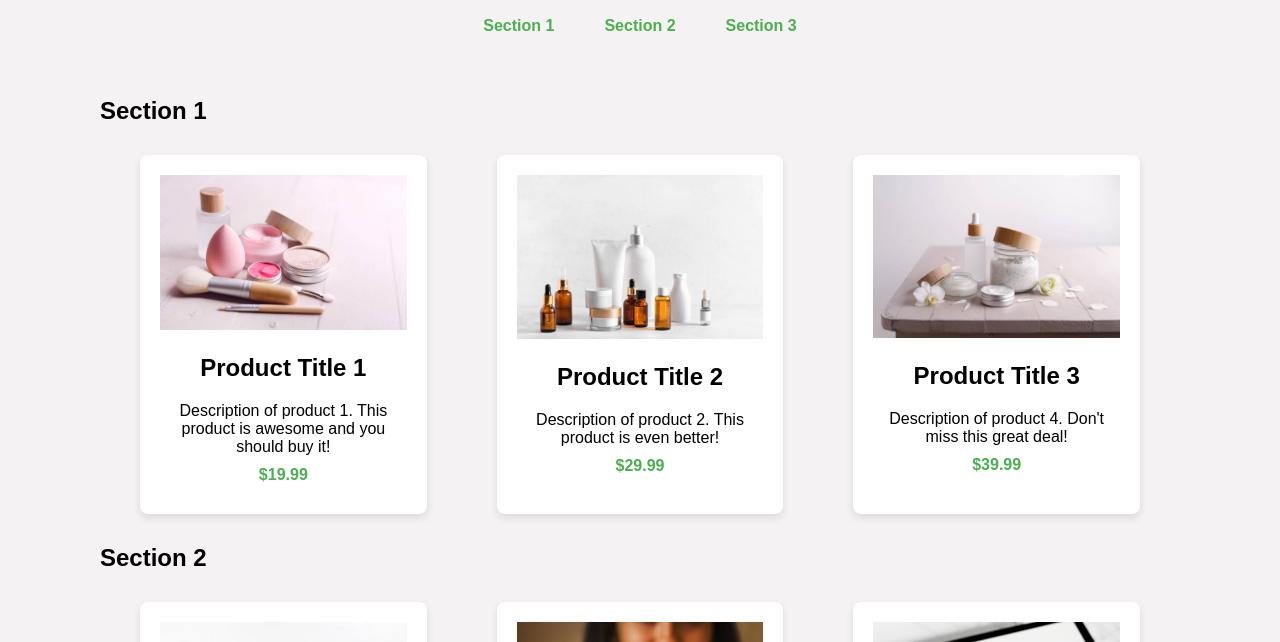
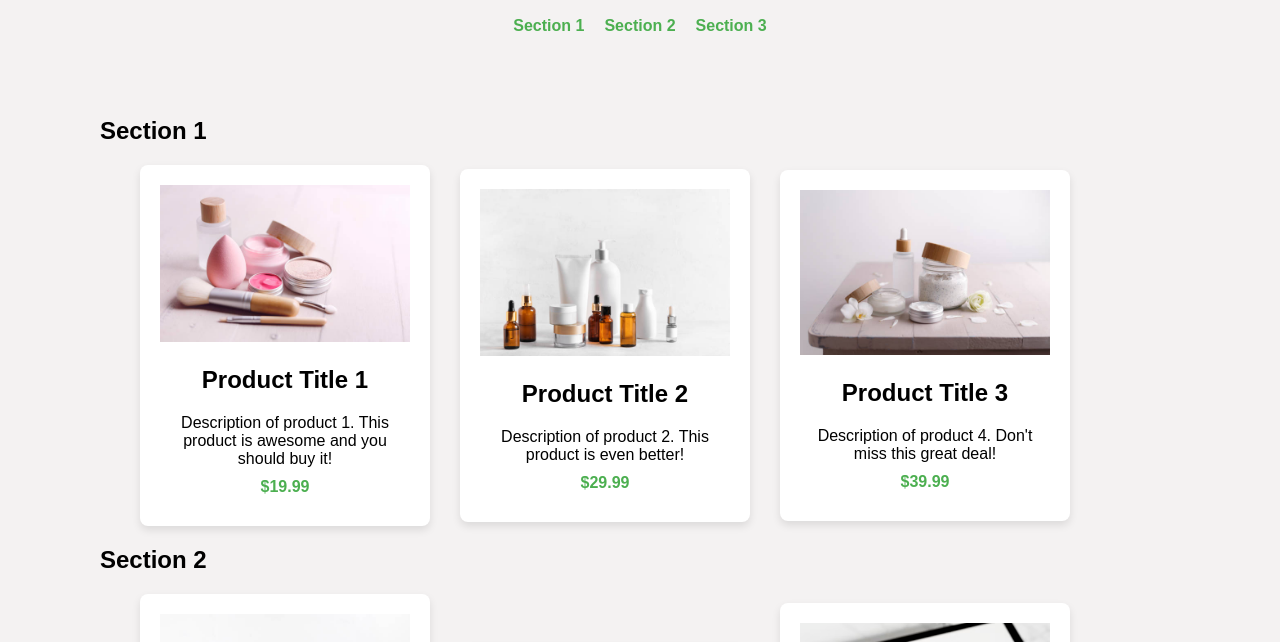
Before and after one commit to Mekdes-A/Assessment1_MekdesAssefa_section1, a plain HTML site: page Assessment1_Mekdes Assefa_section1/index.html in a window 1280 px wide. Shown: the part 80-722 px from the top of the page. Drawn offline with Linux system fonts and the light colour scheme.

Commit message:
Update products.css

```diff
--- a/Assessment1_Mekdes Assefa_section1/assets/css/products.css
+++ b/Assessment1_Mekdes Assefa_section1/assets/css/products.css
@@ -1,88 +1,117 @@
-*{
+* {
     padding: 0;
     margin: 0;
-    font-family:sans-serif;
-}
-body{
-    background-color:rgb(244, 242, 242);
+    font-family: sans-serif;
 }
 
-header{
-    background-color:#d9eed9;
+body {
+    background-color: rgb(244, 242, 242);
+}
+
+header {
+    background-color: #d9eed9;
     text-align: center;
 }
-header h1{
+
+header h1 {
     padding-top: 20px;
     padding-bottom: 20px;
 }
+
 ul {
     list-style: none;
     display: flex;
-    gap: 50px;
+    gap: 20px;
     padding-top: 20px;
+    justify-content: center;
 }
-li a{
-    color:#4cAF50;
+
+li a {
+    color: #4cAF50;
     text-decoration: none;
     font-weight: 600;
 }
-.price{
-    color:#4cAF50;
+
+.price {
+    color: #4cAF50;
     font-weight: 550;
 }
-nav{
+
+nav {
     height: 100px;
     display: flex;
     justify-content: center;
 }
 
-.sec{
-    margin-left: 100px;
-    margin-bottom: 30px;
+.sec {
+    margin: 20px 0;
+    text-align: center;
 }
 
+.product-list {
+    display: flex;
+    flex-direction: column;
+    align-items: center;
+    gap: 20px;
+    width: 100%;
+    max-width: 500px;
+    margin: 0 auto;
+    padding: 0 20px;
+}
 
-.product-list{
-    display: flex;
-    justify-content: center;
-    gap: 70px;
-    margin: 0 auto 30px auto;
-    max-width: 1000px;
+.product img {
+    width: 100%;
 }
-.product img{
 
+.product {
     width: 100%;
-
-}
-.product{
-    width: 250px;
+    max-width: 300px;
     background-color: white;
     padding: 20px;
-    box-shadow: 0 4px 8px rgba(0,0,0,0.1);
+    box-shadow: 0 4px 8px rgba(0, 0, 0, 0.1);
     border-radius: 8px;
     text-align: center;
+}
 
-}
-.product h2{
+.product h2 {
     margin-top: 20px;
     margin-bottom: 20px;
-    text-align: center;
 }
-.product p{
+
+.product p {
     margin-bottom: 10px;
 }
-.price{
+
+.price {
     margin-top: 10px;
 }
 
-
-footer{
+footer {
     background-color: #124314;
     text-align: center;
-    margin-top: 200px;
+    margin-top: 50px;
 }
-footer p{
+
+footer p {
     padding-top: 20px;
     padding-bottom: 20px;
     color: white;
 }
+
+/* Larger screen styles */
+@media (min-width: 768px) {
+    .product-list {
+        flex-direction: row;
+        gap: 30px;
+        max-width: 1000px;
+    }
+
+    .product {
+        width: 250px;
+    }
+
+    .sec {
+        margin-left: 100px;
+        text-align: left;
+    }
+}
```
